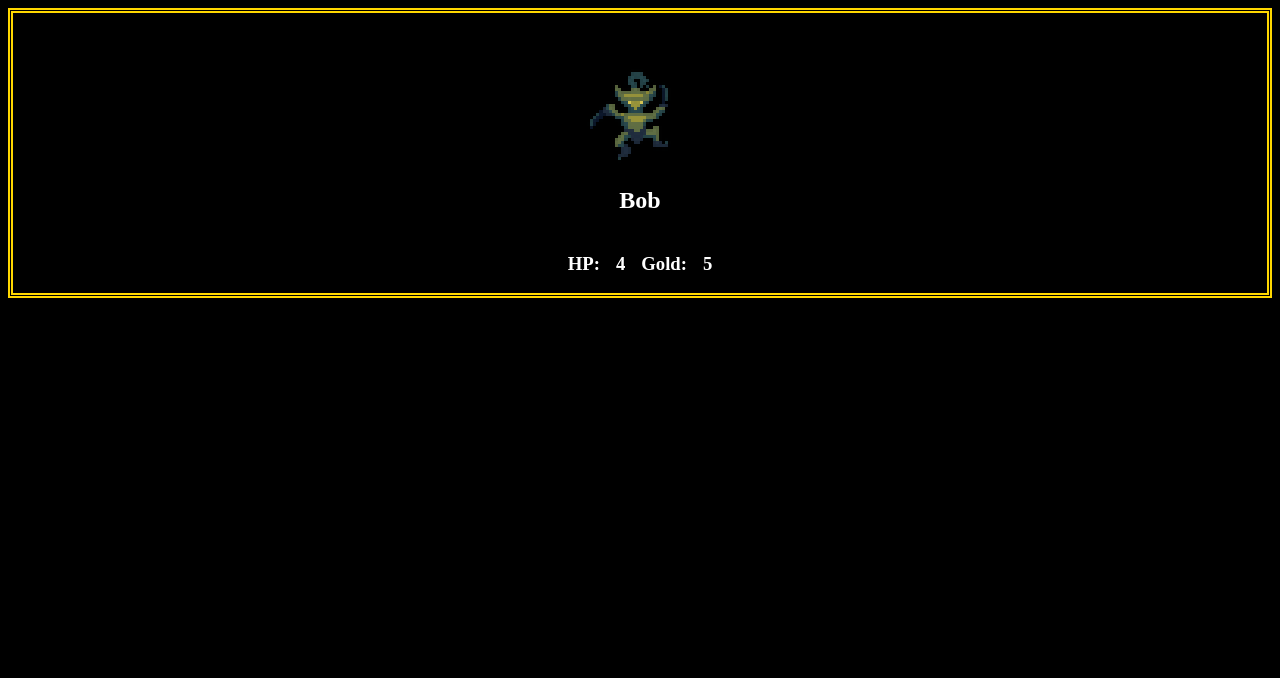
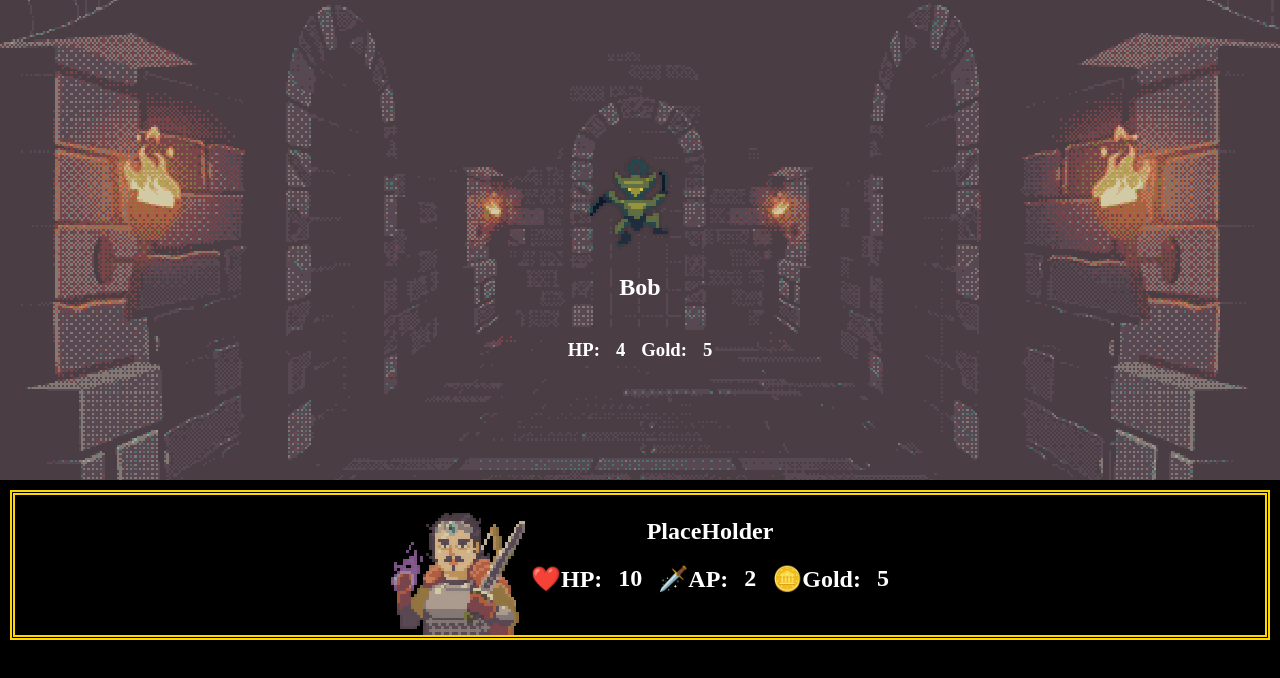
Before and after one commit to jprevit/grimtol416, a plain HTML site: page index.html in a window 1280 px wide. Drawn offline with Linux system fonts and the light colour scheme; a web font is replaced by a local one.

Commit message:
add hero and monster functionality with stats display in HTML, CSS, and JavaScript

```diff
--- a/app.js
+++ b/app.js
@@ -6,6 +6,14 @@ console.log('howdy 🤠');
 // let bobName = 'Bob'
 // let bobAttackPower = 2
 // let bobReward = 5
+
+let hero = {
+    name: 'Higginbottom',
+    hitPoints: 10,
+    attackPower: 2,
+    gold: 5,
+    picture: 'assets/Players/HeroPortrait2.png'
+}
 
 let monster = {
     name: 'Bob',
@@ -77,6 +85,10 @@ let monsterList = [
 function squishMonster() {
     monster.hitPoints -= 1
     console.log(`Bob has ${monster.hitPoints} health remaining.`);
+    if (monster.hitPoints <= 0) {
+        swapMonster()
+    }
+
     drawMonster()
 }
 
@@ -84,10 +96,18 @@ function drawMonster() {
     let monsterNameElm = document.getElementById('monster-name')
     let monsterHPElm = document.getElementById('monster-hit-points')
     let monsterGoldElm = document.getElementById('monster-reward')
+    let monsterImgElm = document.getElementById('monster-picture')
 
     monsterNameElm.innerText = monster.name
     monsterHPElm.innerText = `${monster.hitPoints}`
     monsterGoldElm.innerText = `${monster.reward}`
+    monsterImgElm.setAttribute('src', `${monster.picture}`)
+}
+
+function swapMonster() {
+    let nextMonster = monsterList.shift()
+
+    monster = nextMonster
 }
 
 drawMonster()
--- a/index.html
+++ b/index.html
@@ -13,12 +13,12 @@
         rel="stylesheet">
 </head>
 
-<body>
+<body class="marg-0">
 
     <section class="dungeon">
 
         <div class="monster" onclick="squishMonster()">
-            <img src="assets\Monsters\Goblin.png" alt="">
+            <img src="assets\Monsters\Goblin.png" alt="" id="monster-picture">
             <h1 id="monster-name"></h1>
             <div class="monster-stats">
                 <h3>HP:</h3>
@@ -31,6 +31,21 @@
 
     </section>
 
+    <section class="hero d-flex just-center align-center" id="hero">
+        <img src="assets/Players/HeroPortrait2.png" alt="">
+        <div class="text-center">
+            <h1 class="marg-0" id="hero-name"> PlaceHolder</h1>
+            <div class="d-flex align-center just-center gap" id="hero-stats">
+                <h2>❤️HP:</h2>
+                <h2>10</h2>
+                <h2>🗡️AP:</h2>
+                <h2>2</h2>
+                <h2>🪙Gold:</h2>
+                <h2>5</h2>
+            </div>
+        </div>
+    </section>
+
     <script src="app.js"></script>
 </body>
 
--- a/style.css
+++ b/style.css
@@ -4,9 +4,18 @@ body {
     font-family: 'Jacquard 12';
 }
 
+.dungeon {
+    background-image: url(assets/Backgrounds/dungeonbg.png);
+    height: 60vh;
+    display: flex;
+    align-items: center;
+    justify-content: center;
+    background-position: center;
+    background-size: cover;
+}
+
 .monster {
     color: white;
-    border: double gold 5px;
     text-align: center;
 
     img {
@@ -19,3 +28,40 @@ body {
     justify-content: center;
     gap: 1em;
 }
+
+.hero {
+    color: white;
+    margin: 10px;
+    border: double gold 5px;
+
+    img {
+        width: 140px;
+    }
+}
+
+/* Utility classes */
+
+.d-flex {
+    display: flex;
+    flex-wrap: wrap;
+}
+
+.just-center {
+    justify-content: center;
+}
+
+.align-center {
+    align-items: center;
+}
+
+.marg-0 {
+    margin: 0px;
+}
+
+.text-center {
+    text-align: center;
+}
+
+.gap {
+    gap: 1em;
+}
```
